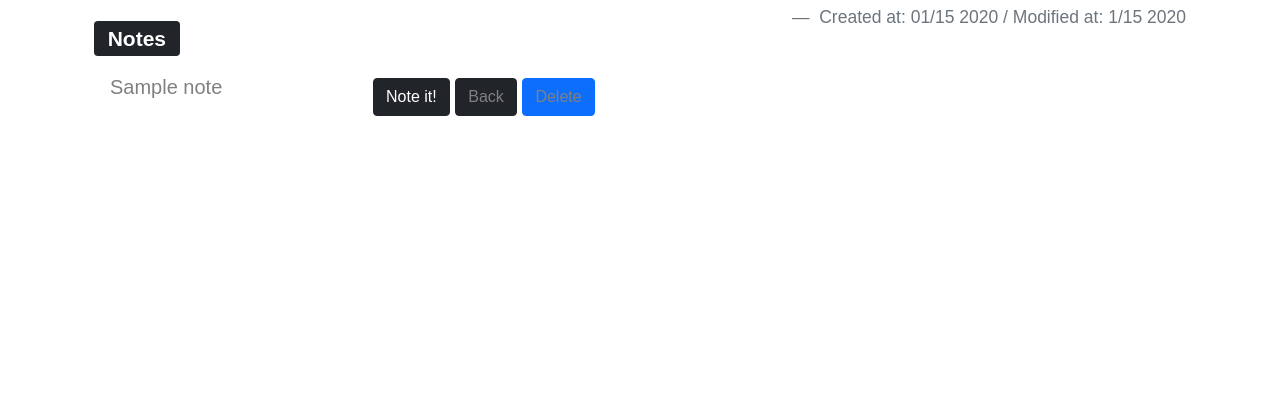
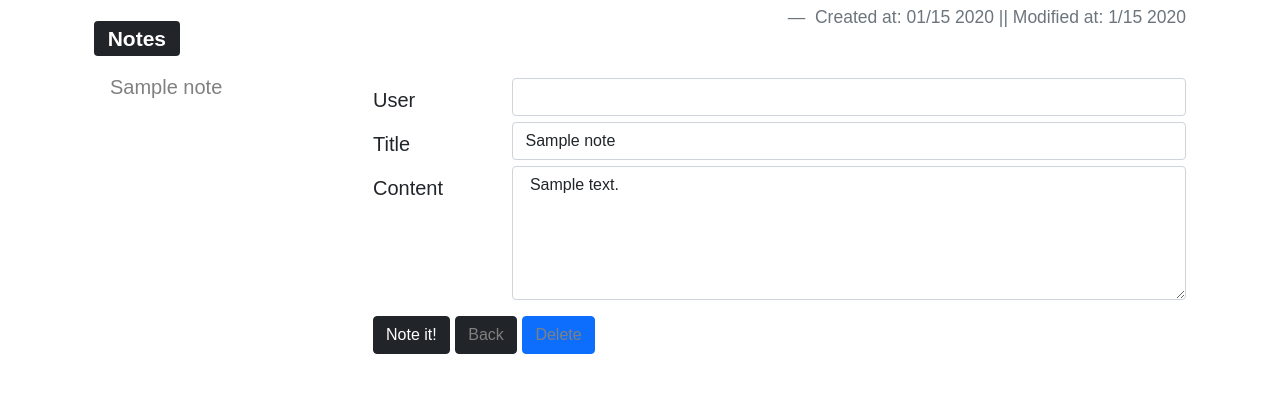
Before and after one commit to jiisanda/BlogitOrnot, a Django app: template templates/notes/editor.html in a window 1280 px wide. Shown: the part 118-511 px from the top of the page. Run offline with Django 3.2, Linux system fonts and the light colour scheme; tables that the repository leaves empty hold one stand-in row (values such as "Sample post"); the template is opened without the code that fills it: values that come from a table or form of the project are taken from there, most other values are stand-ins (such as "Sample title", 1, 10 or a date in 2020); some libraries are stand-ins or nearby versions.

Commit message:
User_posts

```diff
--- a/notes/models.py
+++ b/notes/models.py
@@ -4,7 +4,7 @@ from django.contrib.auth.models import User
 # Create your models here.
 class Notes(models.Model):
     user = models.ForeignKey(User,null = True, on_delete=models.CASCADE)
-    title = models.CharField(max_length=30, blank=False)
+    title = models.CharField(max_length=30, blank=False, null=False, default="Title")
     note_content = models.TextField(blank=True, null=True)
 
     create_at = models.DateTimeField(auto_now_add=True)
--- a/templates/notes/editor.html
+++ b/templates/notes/editor.html
@@ -36,17 +36,15 @@ Notes...
                 <figure class="text-end">
                     <figcaption class="blockquote-footer">
                         {% if note %}
-                            Created at: {{ note.create_at|date:"m/d Y" }} / Modified at: {{ note.modified_at|date:"n/d Y" }}
+                            Created at: {{ note.create_at|date:"m/d Y" }} || Modified at: {{ note.modified_at|date:"n/d Y" }}
                         {% endif %}
                     </figcaption>
                 </figure>
             </div>
-            {{ form.media }}
-            {{ form.as_p }}
-            {% comment %} <div class="row mb-3">
-                <label for="id_user" class="col-sm-2 col-form-label">User</label>
+            <div class="row mb-3">
+                <label class="col-sm-2 col-form-label">User</label>
                 <div class="col-sm-10">
-                    <input type="hidden" class="form-control" name="username" placeholder="username" value="{{ user.username }}">
+                    <input type="text" class="form-control" name="username" value='' id='user'>
                 </div>
                 <label class="col-sm-2 col-form-label">Title</label>
                 <div class="col-sm-10">
@@ -56,7 +54,7 @@ Notes...
                 <div class="col-sm-10">
                     <textarea class="form-control" rows="5" name="note_content" placeholder="Your Note">{% if note %} {{ note.note_content }} {% endif %}</textarea>
                 </div>
-            </div> {% endcomment %}
+            </div>
             <div class="field">
                 <div class="control">
                     <button class="btn btn-dark">Note it!</button>
@@ -70,5 +68,9 @@ Notes...
         </form>
     </div>
     </div>
+    <script>
+        var name="{{ user.username }}";
+        document.getElementById('user').value = name;
+    </script>
 </div>
 {% endblock content %}
```
Also changed, not shown: notes/views.py (+3 -4 lines), templates/BlogApp/user_posts.html (+13 -5 lines).
